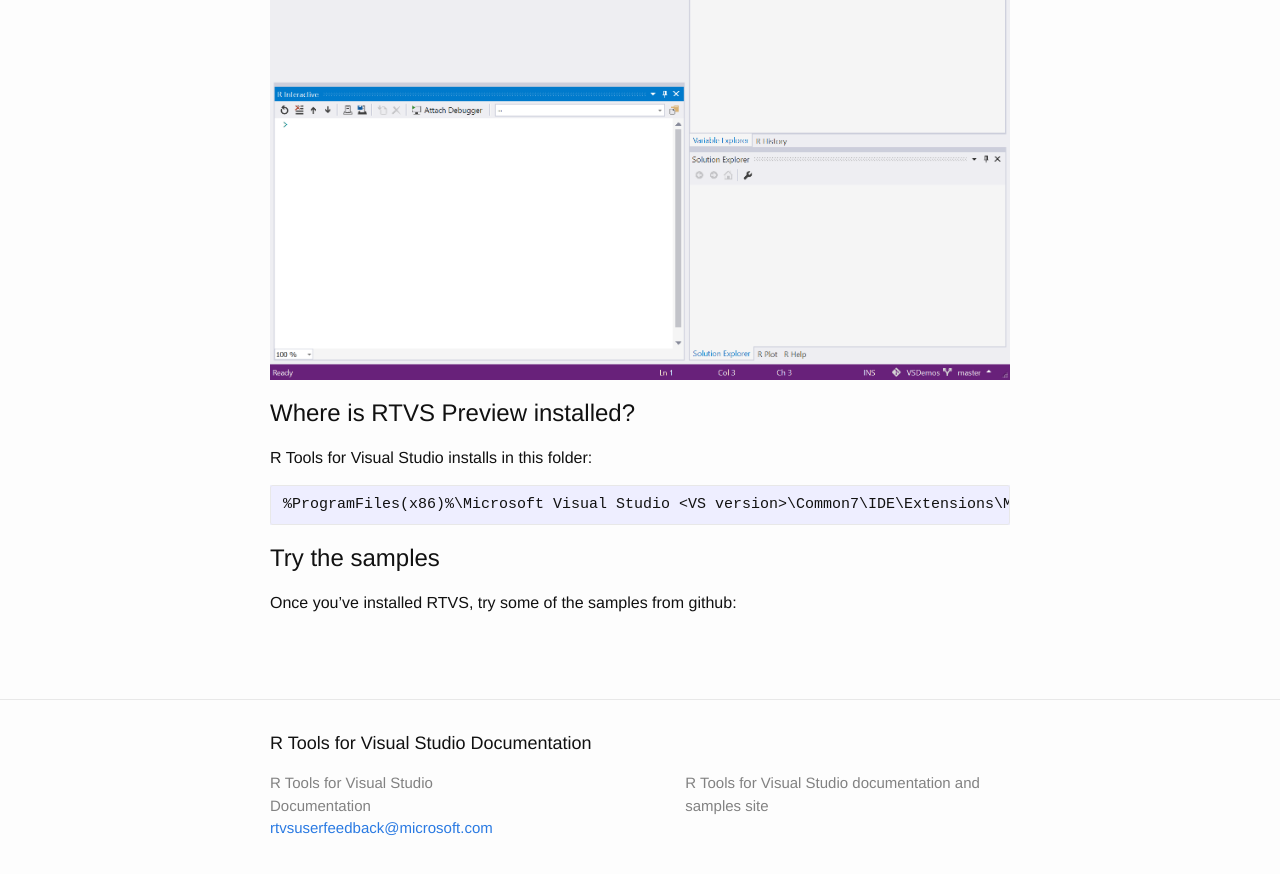
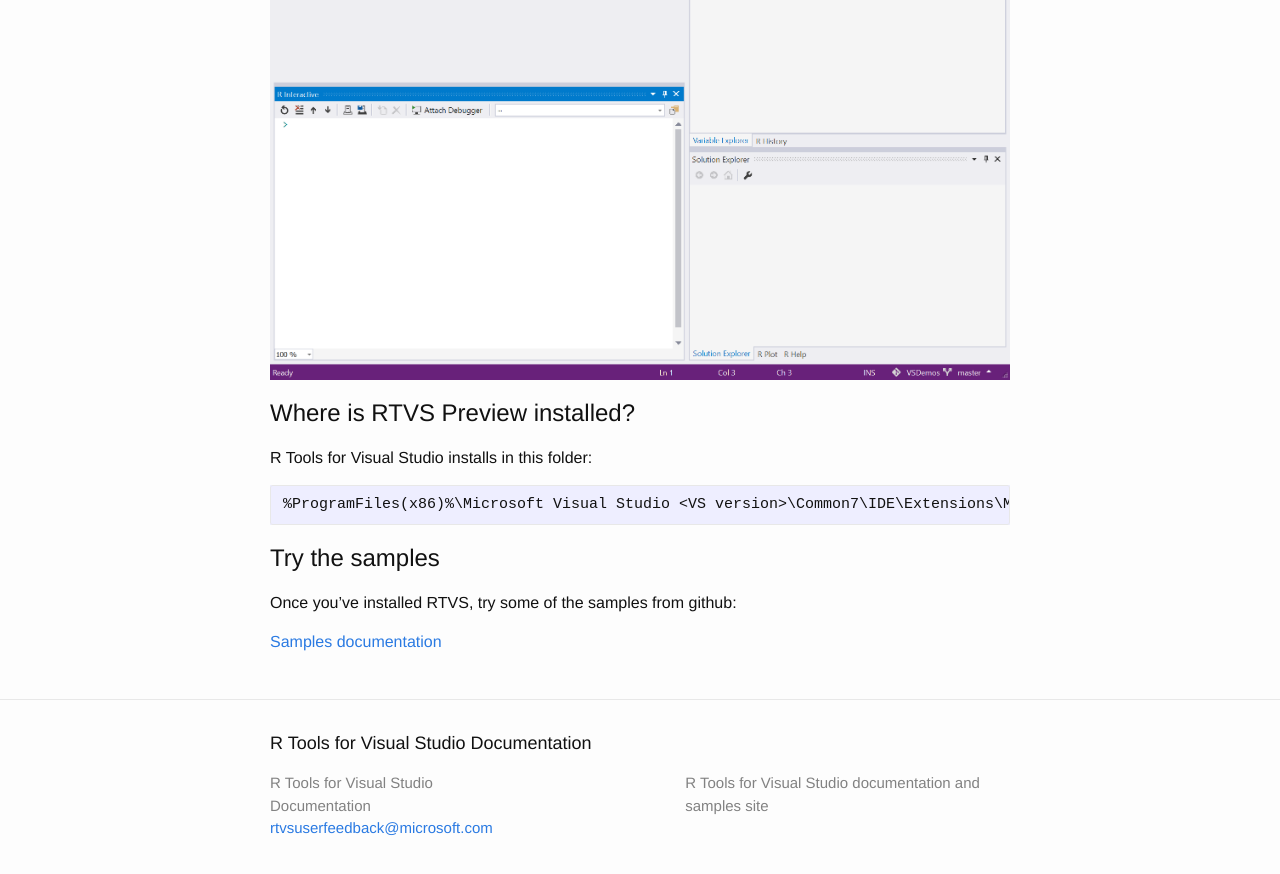
Before and after one commit to microsoft/RTVS-docs, a Jekyll site: the page built from installation.md, in a window 1280 px wide and 900 px high, scrolled down 2626 px. Shown: the top 874 px of the window. Built offline with Jekyll 4.4.1, drawn with Linux system fonts in a browser that asks for light colours.

Commit message:
fix md bug

```diff
--- a/installation.md
+++ b/installation.md
@@ -84,4 +84,4 @@
 
 Once you've installed RTVS, try some of the samples from github:
 
-![](samples.html)
+[Samples documentation](samples.html)
```
